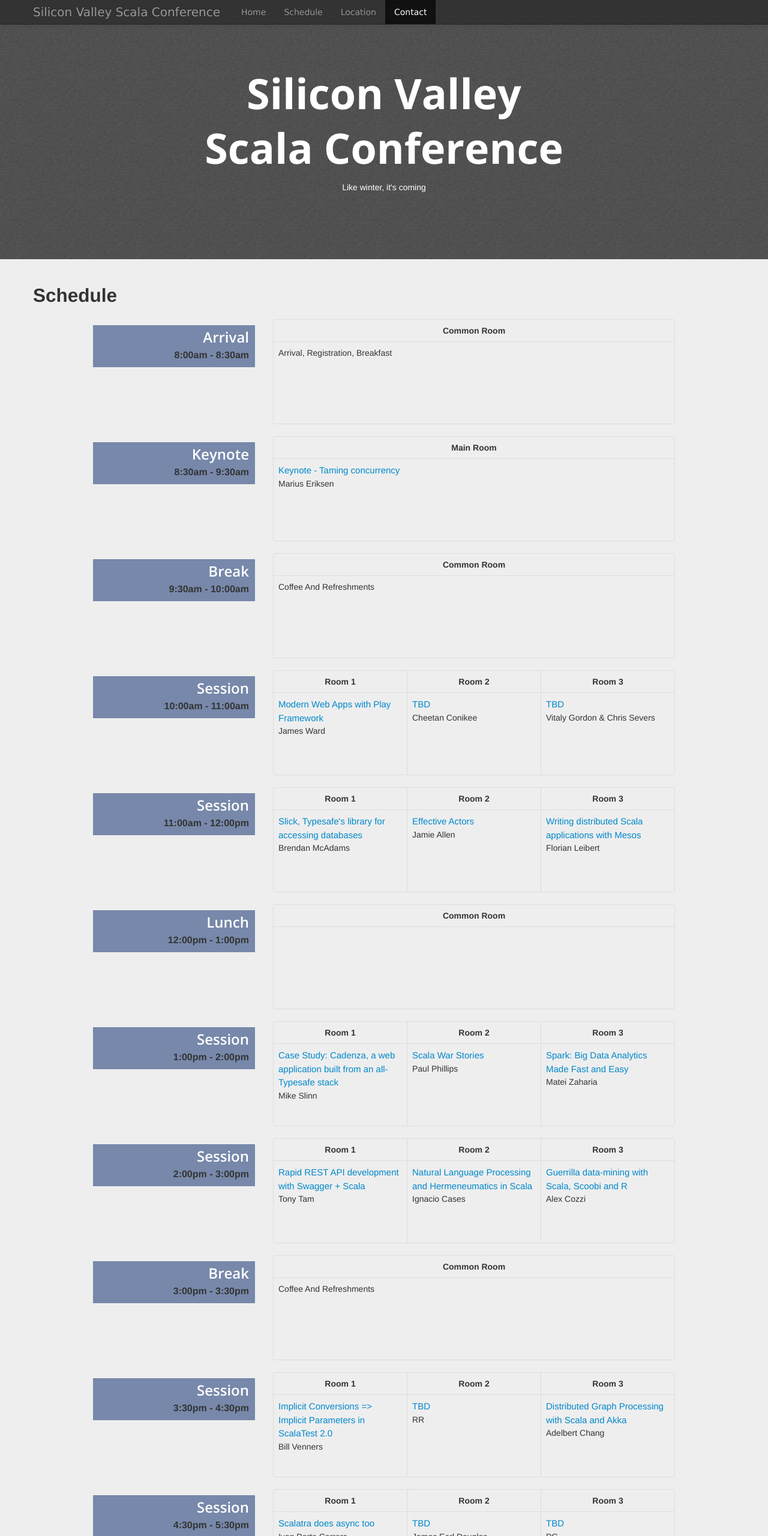
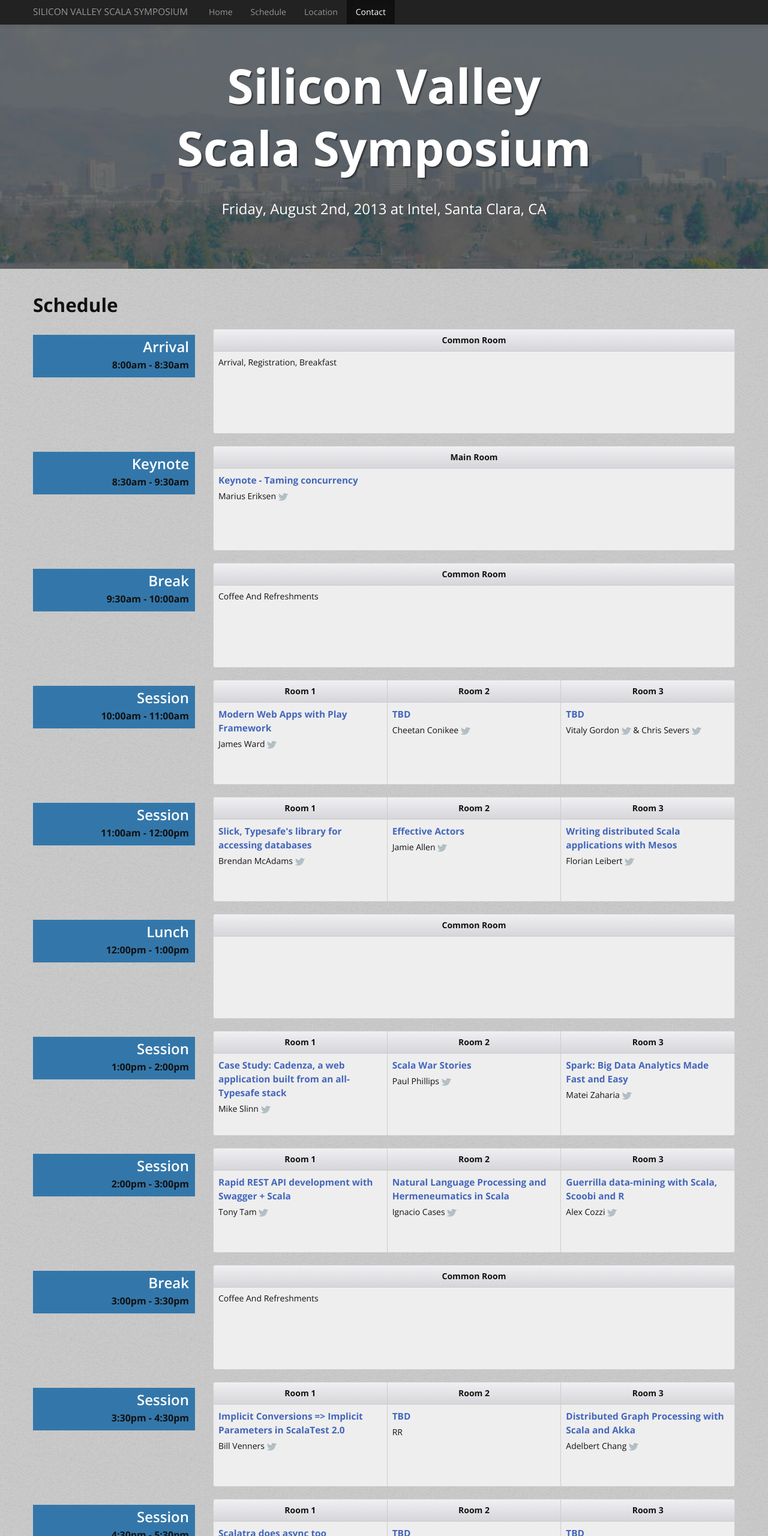
Before and after one commit to swartzrock/svss2013, a plain HTML site: page index.html in a window 1280 px wide. Shown: the top 2560 px of the page at 60% size. Drawn offline with nearby package versions, Linux system fonts and the light colour scheme; some packages are replaced by stand-ins of ours.

Commit message:
styled, added credits and footer, switched to compass framework

```diff
--- a/index.html
+++ b/index.html
@@ -2,15 +2,15 @@
 <html>
 <head>
   <meta name="viewport" content="width=device-width">
-  <title>Silicon Valley Scala Conference 2013</title>
+  <title>Silicon Valley Scala Symposium 2013</title>
   <link href="bootstrap/css/bootstrap.css" rel="stylesheet">
   <link href="bootstrap/css/bootstrap-responsive.css" rel="stylesheet">
-  <link href='http://fonts.googleapis.com/css?family=Open+Sans:400,600,700' rel='stylesheet' type='text/css'>
-  <link href="styles/main.css" rel="stylesheet">
+  <link href='http://fonts.googleapis.com/css?family=Open+Sans:400,600,700,800' rel='stylesheet' type='text/css'>
+  <link href='http://fonts.googleapis.com/css?family=Lobster' rel='stylesheet' type='text/css'>
+  <link href="css/main.css" rel="stylesheet">
 
 </head>
 <body data-spy="scroll" data-target="#navbar">
-
 
 
   <div class="navbar navbar-inverse navbar-fixed-top" id="navbar">
@@ -21,7 +21,7 @@
           <span class="icon-bar"></span>
           <span class="icon-bar"></span>
         </button>
-        <a class="brand" href="#">Silicon Valley Scala Conference</a>
+        <a class="brand" href="#">Silicon Valley Scala Symposium</a>
         <div class="nav-collapse collapse">
           <ul class="nav">
             <li class="active"><a href="">Home</a></li>
@@ -33,16 +33,9 @@
       </div>
     </div>
   </div>
-
-
-
-
   <header>
-
-    <h1>Silicon Valley<br>Scala Conference</h1>
-
-    <p>Like winter, it's coming</p>
-
+    <h1>Silicon Valley<br>Scala Symposium</h1>
+    <p>Friday, August 2nd, 2013 at Intel, Santa Clara, CA</p>
   </header>
 
 
@@ -51,14 +44,13 @@
     <h2 id="schedule">Schedule</h2>
 
     <div class="row">
-      <div class="span1"></div>
       <div class="span3 scheduleTime">
         <div>
           <h3>Arrival</h3>
           <span>8:00am - 8:30am</span>
         </div>
       </div>
-      <div class="span7 scheduleContents">
+      <div class="span9 scheduleContents">
         <table class="table table-bordered responsive-utilities">
           <thead>
             <tr>
@@ -76,14 +68,13 @@
 
 
     <div class="row">
-      <div class="span1"></div>
       <div class="span3 scheduleTime">
         <div>
           <h3>Keynote</h3>
           <span>8:30am - 9:30am</span>
         </div>
       </div>
-      <div class="span7 scheduleContents">
+      <div class="span9 scheduleContents">
         <table class="table table-bordered responsive-utilities">
           <thead>
             <tr>
@@ -103,6 +94,8 @@
         this messy, concurrent world of ours with the ideals espoused
         by functional programming.              ">Keynote - Taming concurrency</a>
               Marius Eriksen
+
+              <a target="_blank" href="https://twitter.com/marius" class="tweet"><img src="/images/twitterbird.png" width="16" height="16"></a>
               </td>
 
             </tr>
@@ -113,14 +106,13 @@
 
 
     <div class="row">
-      <div class="span1"></div>
       <div class="span3 scheduleTime">
         <div>
           <h3>Break</h3>
           <span>9:30am - 10:00am</span>
         </div>
       </div>
-      <div class="span7 scheduleContents">
+      <div class="span9 scheduleContents">
         <table class="table table-bordered responsive-utilities">
           <thead>
             <tr>
@@ -140,14 +132,13 @@
 
 
     <div class="row">
-      <div class="span1"></div>
       <div class="span3 scheduleTime">
         <div>
           <h3>Session</h3>
           <span>10:00am - 11:00am</span>
         </div>
       </div>
-      <div class="span7 scheduleContents">
+      <div class="span9 scheduleContents">
         <table class="table table-bordered responsive-utilities">
           <thead>
             <tr>
@@ -162,15 +153,24 @@
               <a href="" data-toggle="tooltip" title="              The web application landscape is rapidly shifting back to a Client/Server architecture. This time around, the Client is JavaScript, HTML, and CSS in the browser. The tools and deployment techniques for these types of applications are abundant and fragmented.  This session will teach you how to pull together jQuery, LESS, Twitter, Bootstrap, and some CoffeeScript to build the Client. The Server could be anything that talks HTTP, but this session will use the Play Framework and Scala.
               ">Modern Web Apps with Play Framework</a>
               James Ward
+              <a target="_blank" href="https://twitter.com/_jamesward" class="tweet"><img src="/images/twitterbird.png" width="16" height="16"></a>
               </td>
               <td>
               <a href="" data-toggle="tooltip" title="TBD
               ">TBD</a>
-              Cheetan Conikee</td>
+              Cheetan Conikee
+              <a target="_blank" href="https://twitter.com/conikeec" class="tweet"><img src="/images/twitterbird.png" width="16" height="16"></a>
+              </td>
               <td>
               <a href="" data-toggle="tooltip" title="              Data Science is perceived to be complicated, but with the help of Scala and Scalding most patterns can be simplified to a great bit. In this talk, we will show how many common patterns in data science can be redesigned in many cases to almost a single line!
               ">TBD</a>
-              Vitaly Gordon &amp; Chris Severs</td>
+              Vitaly Gordon
+              <a target="_blank" href="https://twitter.com/BigDataSc" class="tweet"><img src="/images/twitterbird.png" width="16" height="16"></a>
+              &amp;
+              Chris Severs
+              <a target="_blank" href="https://twitter.com/ccsevers" class="tweet"><img src="/images/twitterbird.png" width="16" height="16"></a>
+
+              </td>
             </tr>
           </tbody>
         </table>
@@ -180,14 +180,13 @@
 
 
     <div class="row">
-      <div class="span1"></div>
       <div class="span3 scheduleTime">
         <div>
           <h3>Session</h3>
           <span>11:00am - 12:00pm</span>
         </div>
       </div>
-      <div class="span7 scheduleContents">
+      <div class="span9 scheduleContents">
         <table class="table table-bordered responsive-utilities">
           <thead>
             <tr>
@@ -204,13 +203,19 @@
 With a compile-time check to ensure type-safety, Slick queries allow users to interact with their database without knowing SQL, instead using function calls that fit naturally into their programming model. In this talk we'll explore some of these functions and the functional programming model used; concepts such as map, flatMap, and group methods – and how we we can use them to query a database like an in-memory collection.  If necessary, Slick users can call custom stored procedures and even fall back to raw SQL statements for cases where the Slick API won't map to a database feature.
 
 Slick currently offers support for many leading Relational Databases, including Microsoft's SQL Server, MySQL, and PostgreSQL. The Slick team is working on extending support for custom datasources, such as NoSQL datastores like MongoDB.              ">Slick, Typesafe's library for accessing databases</a>
-              Brendan McAdams</td>
+              Brendan McAdams
+              <a target="_blank" href="https://twitter.com/rit" class="tweet"><img src="/images/twitterbird.png" width="16" height="16"></a>
+              </td>
               <td>
               <a href="" data-toggle="tooltip" title="There are several frameworks across languages and platforms of Actors, including Erlang, Fantom, Java and Scala. As developers have built systems using these frameworks, patterns of use have begun to emerge that represent 'Best Practices' for actor-based systems. In this talk, we will review such patterns, focusing primarily on how to implement them using the Akka framework and Scala.              ">Effective Actors</a>
-              Jamie Allen</td>
+              Jamie Allen
+              <a target="_blank" href="https://twitter.com/jamie_allen" class="tweet"><img src="/images/twitterbird.png" width="16" height="16"></a>
+              </td>
               <td>
               <a href="" data-toggle="tooltip" title="The talk will showcase how to write distributed applications using Mesos covering Mesos fundamentals. We will write a sample scheduler for Mesos in Scala and then talk a bit about why and how Chronos was developed at Airbnb on top of mesos              ">Writing distributed Scala applications with Mesos</a>
-              Florian Leibert</td>
+              Florian Leibert
+              <a target="_blank" href="https://twitter.com/flo" class="tweet"><img src="/images/twitterbird.png" width="16" height="16"></a>
+              </td>
             </tr>
           </tbody>
         </table>
@@ -221,14 +226,13 @@
 
 
     <div class="row">
-      <div class="span1"></div>
       <div class="span3 scheduleTime">
         <div>
           <h3>Lunch</h3>
           <span>12:00pm - 1:00pm</span>
         </div>
       </div>
-      <div class="span7 scheduleContents">
+      <div class="span9 scheduleContents">
         <table class="table table-bordered responsive-utilities">
           <thead>
             <tr>
@@ -247,14 +251,13 @@
 
 
     <div class="row">
-      <div class="span1"></div>
       <div class="span3 scheduleTime">
         <div>
           <h3>Session</h3>
           <span>1:00pm - 2:00pm</span>
         </div>
       </div>
-      <div class="span7 scheduleContents">
+      <div class="span9 scheduleContents">
         <table class="table table-bordered responsive-utilities">
           <thead>
             <tr>
@@ -278,13 +281,19 @@
 Configuration data managed by scripts so multiple application instances with unique settings can easily be managed
 Typesafe Configuration and Heroku configuration variables working together
               ">Case Study: Cadenza, a web application built from an all-Typesafe stack</a>
-              Mike Slinn</td>
+              Mike Slinn
+              <a target="_blank" href="https://twitter.com/mslinn" class="tweet"><img src="/images/twitterbird.png" width="16" height="16"></a>
+              </td>
               <td>
               <a href="" data-toggle="tooltip" title="In five years of working on the scala compiler, there have been many battlefields where the desired language semantics have been forced to take up arms against the requirements of the jvm. There have been few unqualified victories; most such altercations have resulted in detente at best. This talk will relive some of those.  Likely subjects for war stories include: trait encoding, module encoding, access semantics, bridge methods, equals/hashCode semantics, array handling, varargs, namespace mismatch, enumerated types, protected static, package nesting semantics, primitives and generics, contravariance and subtyping, erasure semantics, reflection, and more.              ">Scala War Stories</a>
-              Paul Phillips</td>
+              Paul Phillips
+              <a target="_blank" href="https://twitter.com/extempore2" class="tweet"><img src="/images/twitterbird.png" width="16" height="16"></a>
+              </td>
               <td>
               <a href="" data-toggle="tooltip" title="As big data becomes a concern for more and more organizations, there is a need for both faster tools to process it and easier-to-use APIs. Spark is a Hadoop-compatible cluster computing engine that addresses these needs through (1) in-memory computing primitives that let it run 100x faster than Hadoop and (2) concise, high-level APIs in Scala, Java and Python. Increasingly, Spark is also being used to power a stack of higher-level computing tools, including Shark, a port of the Hive SQL engine, Spark Streaming, a stream processing engine, and GraphX, a graph computing package that can describe algorithms like PageRank in a few lines of code. We'll show how Spark's Scala API allows these types of computations to be seamlessly composed. Spark is open source in the Apache Incubator, and has a growing community with over 60 developers and 17 companies contributing.              ">Spark: Big Data Analytics Made Fast and Easy</a>
-              Matei Zaharia</td>
+              Matei Zaharia
+              <a target="_blank" href="https://twitter.com/matei_zaharia" class="tweet"><img src="/images/twitterbird.png" width="16" height="16"></a>
+              </td>
             </tr>
           </tbody>
         </table>
@@ -293,14 +302,13 @@
 
 
     <div class="row">
-      <div class="span1"></div>
       <div class="span3 scheduleTime">
         <div>
           <h3>Session</h3>
           <span>2:00pm - 3:00pm</span>
         </div>
       </div>
-      <div class="span7 scheduleContents">
+      <div class="span9 scheduleContents">
         <table class="table table-bordered responsive-utilities">
           <thead>
             <tr>
@@ -314,16 +322,22 @@
               <td>
               <a href="" data-toggle="tooltip" title="              As REST APIs are the new building block of today's software, they introduce new challenges to both producers and consumers alike.  How do you document your API?  How do you support all the client languages that need to connect to you?  How can you develop this quickly without being tied into a specific vendor or framework?  Swagger was developed to provide a solution to these problems.
               ">Rapid REST API development with Swagger + Scala</a>
-              Tony Tam</td>
+              Tony Tam
+              <a target="_blank" href="https://twitter.com/fehguy" class="tweet"><img src="/images/twitterbird.png" width="16" height="16"></a>
+              </td>
               <td>
               <a href="" data-toggle="tooltip" title="              One of the key aspects of the success in the research of non-alphabetic writing systems relies on the application of methodological approaches developed and tested in other writing systems in the world. The purpose of this presentation is to show how some of these methodologies, from Statistical Natural Language Processing and Hermeneumatics, can be successfully applied to a variety of scenarios thanks to the power and versatility of Scala. In particular, the research framework developed makes extensive use of the facilities that Scala provides to build external Domain Specific Languages (DSL). These external DSL can be utilized by linguists and data scientists to provide accurate transcriptions and transliterations of texts, allowing them to obtain relevant quantitative and qualitative results from the linguistic corpora.
               ">Natural Language Processing and Hermeneumatics in Scala</a>
-              Ignacio Cases</td>
+              Ignacio Cases
+              <a target="_blank" href="https://twitter.com/ignaciocases" class="tweet"><img src="/images/twitterbird.png" width="16" height="16"></a>
+              </td>
               <td>
               <a href="" data-toggle="tooltip" title="              The talk will cover my experience in using Scala to develop MapReduce programs on Hadoop at eBay: motivations, challenges and lesson learned.
 I will describe how we started using Java-based libraries on hadoop (basic MapReduce and then cascading) and finally moved to Scoobi recently. I will also discuss when to use Scala and when to use R for machine learning/data minining and why.
               ">Guerrilla data-mining with Scala, Scoobi and R</a>
-              Alex Cozzi</td>
+              Alex Cozzi
+              <a target="_blank" href="https://twitter.com/xelaxc" class="tweet"><img src="/images/twitterbird.png" width="16" height="16"></a>
+              </td>
             </tr>
           </tbody>
         </table>
@@ -333,14 +347,13 @@
 
 
     <div class="row">
-      <div class="span1"></div>
       <div class="span3 scheduleTime">
         <div>
           <h3>Break</h3>
           <span>3:00pm - 3:30pm</span>
         </div>
       </div>
-      <div class="span7 scheduleContents">
+      <div class="span9 scheduleContents">
         <table class="table table-bordered responsive-utilities">
           <thead>
             <tr>
@@ -358,14 +371,13 @@
 
 
     <div class="row">
-      <div class="span1"></div>
       <div class="span3 scheduleTime">
         <div>
           <h3>Session</h3>
           <span>3:30pm - 4:30pm</span>
         </div>
       </div>
-      <div class="span7 scheduleContents">
+      <div class="span9 scheduleContents">
         <table class="table table-bordered responsive-utilities">
           <thead>
             <tr>
@@ -379,14 +391,18 @@
               <td>
               <a href="" data-toggle="tooltip" title="In this talk, Bill Venners will tell the story of the journey from a design that leaned towards implicit conversions in ScalaTest 1.0 to one that emphasizes implicit parameters in ScalaTest 2.0. You'll see several use cases and applications of implicit parameters that will help you understand how to take advantage of implicit parameters in your own designs.
               ">Implicit Conversions => Implicit Parameters in ScalaTest 2.0</a>
-              Bill Venners</td>
+              Bill Venners
+              <a target="_blank" href="https://twitter.com/bvenners" class="tweet"><img src="/images/twitterbird.png" width="16" height="16"></a>
+              </td>
               <td>
               <a href="" data-toggle="tooltip" title="              TBD
               ">TBD</a>
               RR</td>
               <td>
               <a href="" data-toggle="tooltip" title="In recent years, the boom of online social networks such as Facebook and Twitter have presented several interesting problems, especially in regards to their massive underlying graph structures. With such a large and rich dataset, it is clearly beneficial to leverage these graphs to power features like friendship recommendation. However, dealing with so much data in a scalable manner is difficult, and considerable amounts of engineering and research efforts have gone into solving this problem, manifesting into systems such as Pregel and graph databases (e.g. Neo4J).As a research assistant during the school year at UC Santa Barbara, I have implemented a distributed graph processing system for use on the lab cluster. The system is designed specifically for trivially parallelizable graph algorithms (which most algorithms I've run in the lab are). Lots of code will be shown, both of the system and of applications written using the system. I will also talk briefly about what I have planned for future iterations of the system.              ">Distributed Graph Processing with Scala and Akka</a>
-              Adelbert Chang</td>
+              Adelbert Chang
+              <a target="_blank" href="https://twitter.com/adelbertchang" class="tweet"><img src="/images/twitterbird.png" width="16" height="16"></a>
+              </td>
             </tr>
           </tbody>
         </table>
@@ -395,14 +411,13 @@
 
 
     <div class="row">
-      <div class="span1"></div>
       <div class="span3 scheduleTime">
         <div>
           <h3>Session</h3>
           <span>4:30pm - 5:30pm</span>
         </div>
       </div>
-      <div class="span7 scheduleContents">
+      <div class="span9 scheduleContents">
         <table class="table table-bordered responsive-utilities">
           <thead>
             <tr>
@@ -417,11 +432,15 @@
               <a href="" data-toggle="tooltip" title="              A look at how Swagger, Futures and input validation all mesh together in scalatra.
 We'll walk through a tiny sample application that uses reactivemongo, swagger and scalatra.
               ">Scalatra does async too</a>
-              Ivan Porto Carrero</td>
+              Ivan Porto Carrero
+              <a target="_blank" href="https://twitter.com/casualjim" class="tweet"><img src="/images/twitterbird.png" width="16" height="16"></a>
+              </td>
               <td>
               <a href="" data-toggle="tooltip" title="              Skip the similes, and muzzle the metaphors.  In this talk we take a look at functors and applicative functors.  Using a text editor and the REPL, we build from scratch a small library that we can use with our production code.
               ">TBD</a>
-              James Earl Douglas</td>
+              James Earl Douglas
+              <a target="_blank" href="https://twitter.com/jearldouglas" class="tweet"><img src="/images/twitterbird.png" width="16" height="16"></a>
+              </td>
               <td>
               <a href="" data-toggle="tooltip" title="              TBD
               ">TBD</a>
@@ -473,14 +492,21 @@
  <h2 >Contact Us</h2>
 </div>
 
-<div class="row footer">
+<div class="row footer" id="contact">
+  <div class=" contactInfo" >
+  For registration, conference information for anything else
+  please contact Alexy Khrabrov.
+  </div>
+  <div class=" siteInfo" >
+    Silicon Valley Scala Symposium 2013<br>
+    Friday, August 2nd, 2013<br>
+    Intel, Santa Clara, CA
 
-  <div class="span8 offset1 contactInfo" id="contact">
-    Contact Alexy Khrabrov for more information.
   </div>
-
-
-
+  <div class=" siteCredits" >
+    Site designed up and hacked out by Jason Swartz &nbsp;
+    <a target="_blank" href="https://twitter.com/swartzrock" class="tweet"><img src="/images/twitterbird.png" width="16" height="16"></a>
+  </div>
 </div>
 
 
--- /dev/null
+++ b/sass/main.scss
@@ -0,0 +1,131 @@
+@import "compass/css3/images";
+$experimental-support-for-svg: true;
+
+@import "compass/css3/text-shadow";
+
+
+
+$openSansFont: 'Open Sans', sans-serif;
+$lobsterFont: 'Lobster', cursive;
+
+
+body {
+  background: url(/images/tweed_light.png) repeat;
+  color: #111;
+  font-family: $openSansFont;
+}
+
+#navbar {
+
+  .brand { font-size: 1.1em; text-transform: uppercase; }
+
+  .navbar-inner { background: #222;  }
+  margin-bottom: 0;
+
+  .nav > .active > a { color: #fff; }
+}
+
+#map_canvas {
+  display: block;
+  height: 400px;
+}
+
+#subnavbar { margin-top: 40px; }
+
+header {
+  padding: 80px 0;
+  background: url(/images/sj2.jpg) no-repeat top left ;
+  background-size: cover;
+  z-index: 100;
+
+
+  text-align: center;
+  color: white;
+  h1 {
+    font-family: $openSansFont;
+    font-weight: 800px;
+    font-size: 80px;
+    line-height: 1.3;
+    @include text-shadow(rgba(black, 0.2) 1px 1px 0, rgba(black, 0.2) 2px 2px 0, rgba(black, 0.2) 3px 3px 0);
+    margin-bottom: 40px;
+  }
+  p {
+    font-size: 24px;
+  }
+}
+
+
+h2 { margin: 40px 0 20px 0; }
+
+
+
+
+
+
+.scheduleTime > div {
+  background: #37a;
+  margin-top: 10px;
+  text-align: right;
+  padding: 0 10px 10px 0;
+
+  h3 { font-family: $openSansFont; color: white; margin: 0; font-weight: 600; font-size: 24px; }
+  span { font-weight: bold; font-size: 16px; }
+}
+
+.scheduleContents {
+
+  table { background-color: #eee; }
+
+  th {
+    text-align: center;
+    @include background( linear-gradient(#f0f0f3, #d6d6da));
+  }
+
+  table, th, td { border-color: #ccc; }
+  td > a {  }
+  td {
+    height: 120px; width: 140px;
+    a {
+      display: block; font-size: 1.1em; line-height: 1.5em;
+      font-weight: bold; color: #46b;
+      margin-bottom: 5px;
+    }
+    a.tweet { display: inline; line-height: 20px; }
+  }
+}
+
+
+
+.tooltip-inner {
+  font-size: 12px;
+  padding: 20px 40px;
+  background: #556;
+  text-align: left;
+  max-width: 350px;
+  line-height: 20px;
+}
+
+.tooltip.in {
+  opacity: 1;
+  filter: alpha(opacity=100);
+}
+
+
+
+.directionsToEvent {
+  height: 400px;
+}
+
+
+.footer {
+  padding: 80px 0 100px 0;
+  background: #112;
+  text-align: center;
+  font-size: 18px;
+
+  .contactInfo { font-weight: 600; color: white; margin-bottom: 40px; }
+  .siteInfo { font-weight: normal; color: #bbc; margin-bottom: 30px; }
+  .siteCredits { font-weight: normal; color: #668; font-size: .8em;  }
+
+
+}
--- a/styles/main.scss
+++ /dev/null
@@ -1,89 +0,0 @@
-
-$openSansFont: 'Open Sans', sans-serif;
-
-
-body {
-  background-color: #eee;
-  font-family: Helvetica;
-}
-
-#navbar {
-  font-family: Verdana;
-  .navbar-inner { background: #333; }
-}
-
-#map_canvas {
-  display: block;
-  height: 400px;
-}
-
-#subnavbar { margin-top: 40px; }
-
-header {
-  padding: 100px 0;
-  background: url(/images/tweed.png) repeat;
-  text-align: center;
-  color: white;
-  h1 { font-family: $openSansFont; font-size: 70px; line-height: 1.3; }
-}
-
-
-h2 { margin: 40px 0 20px 0; }
-
-
-
-
-
-
-
-.scheduleTime > div {
-  background: #78a;
-  margin-top: 10px;
-  text-align: right;
-  padding: 0 10px 10px 0;
-
-  h3 { font-family: $openSansFont; color: white; margin: 0; font-weight: 600; font-size: 24px; }
-  span { font-weight: bold; font-size: 16px; }
-}
-
-.scheduleContents {
-  th { text-align: center; }
-  td > a { display: block; font-size: 15px; line-height: 1.5em; }
-  td { height: 120px; width: 140px;  }
-}
-
-
-.tooltip-inner {
-  font-size: 12px;
-  padding: 20px 40px;
-  background: #556;
-  text-align: left;
-  max-width: 350px;
-  line-height: 20px;
-}
-
-.tooltip.in {
-  opacity: 1;
-  filter: alpha(opacity=100);
-}
-
-
-
-.directionsToEvent {
-  height: 400px;
-}
-
-
-.footer {
-  padding: 100px;
-  color: white;
-  background: #444;
-  height: 200px;
-
-  .contactInfo {
-    text-align: center;
-    font-family: $openSansFont;
-    font-weight: 800;
-    font-size: 18px;
-  }
-}
```
Also changed, not shown: css/main.css (added), images/sj2.jpg (added), images/tweed_light.png (added), images/twitterbird.png (added), styles/main.css (deleted), 2 other files.
